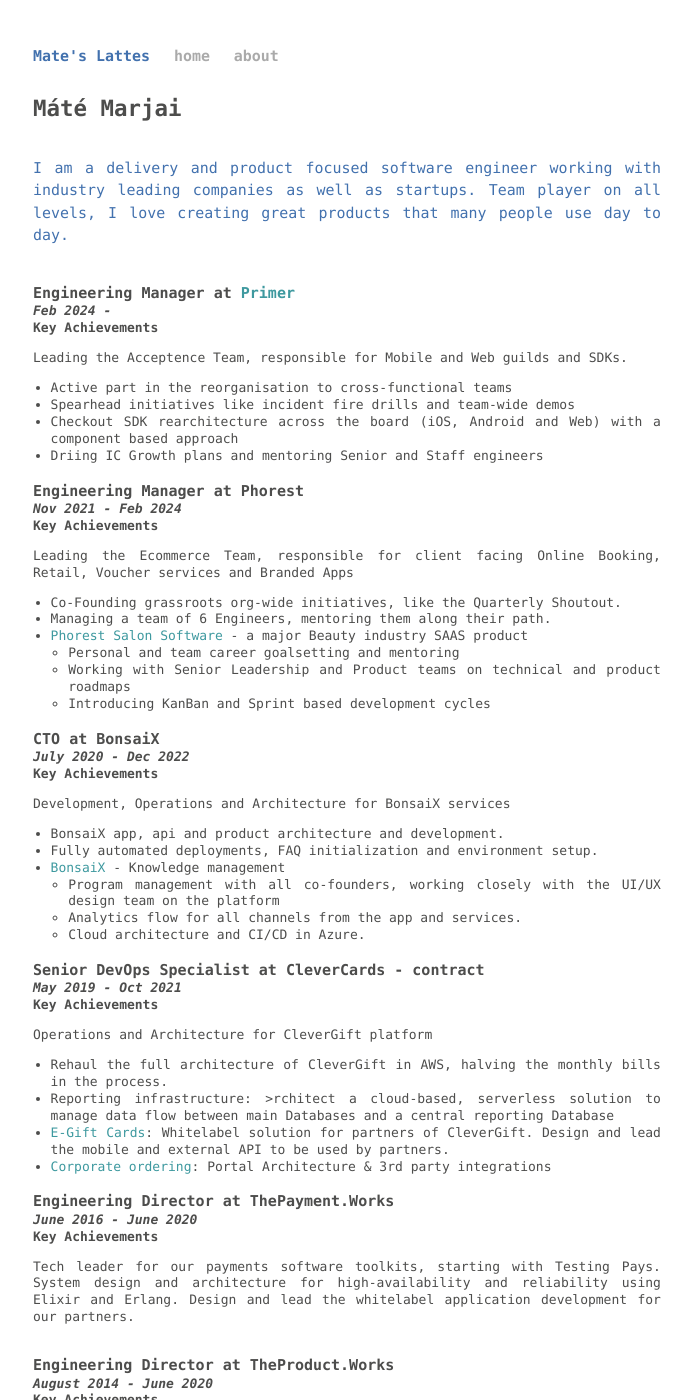
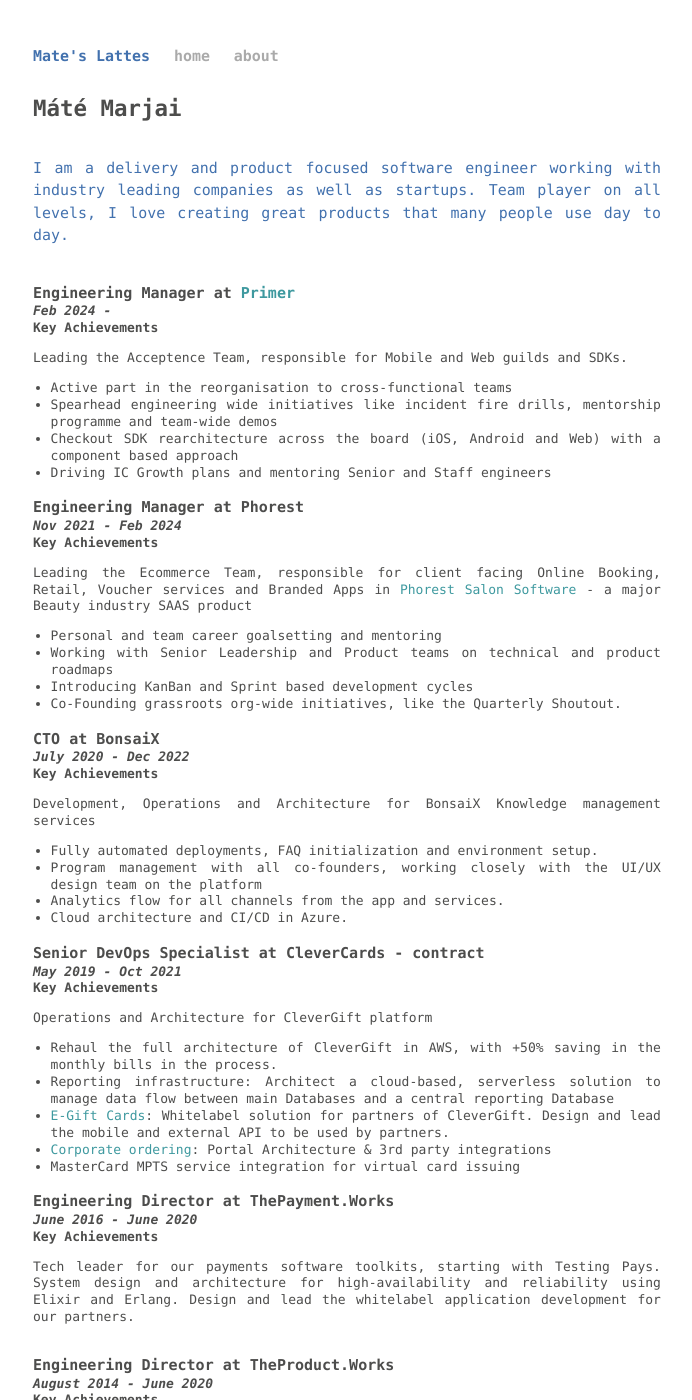
Before and after one commit to marjaimate/marjaimate.github.io, a Jekyll site: the page built from about.html, in a window 1280 px wide and 1400 px high. Shown: the whole window, without its empty margins (293-985 px from the left). Built offline with Jekyll 4.4.1, drawn with Linux system fonts in a browser that asks for light colours.

Commit message:
Updates to CV

```diff
--- a/about.html
+++ b/about.html
@@ -22,9 +22,9 @@
     </p>
     <ul>
       <li>Active part in the reorganisation to cross-functional teams</li>
-      <li>Spearhead initiatives like incident fire drills and team-wide demos</li>
+      <li>Spearhead engineering wide initiatives like incident fire drills, mentorship programme and team-wide demos</li>
       <li>Checkout SDK rearchitecture across the board (iOS, Android and Web) with a component based approach</li>
-      <li>Driing IC Growth plans and mentoring Senior and Staff engineers</li>
+      <li>Driving IC Growth plans and mentoring Senior and Staff engineers</li>
     </ul>
     <br/>
 
@@ -33,18 +33,13 @@
     <h4>Nov 2021 - Feb 2024</h4>
     <h5>Key Achievements</h5>
     <p class="key-points">
-    Leading the Ecommerce Team, responsible for client facing Online Booking, Retail, Voucher services and Branded Apps
+    Leading the Ecommerce Team, responsible for client facing Online Booking, Retail, Voucher services and Branded Apps in <a href="https://phorest.com" target="_blank">Phorest Salon Software</a> - a major Beauty industry SAAS product
     </p>
-    <ul>
-      <li>Co-Founding grassroots org-wide initiatives, like the Quarterly Shoutout.</li>
-      <li>Managing a team of 6 Engineers, mentoring them along their path.</li>
-      <li><a href="https://phorest.com" target="_blank">Phorest Salon Software</a> - a major Beauty industry SAAS product
       <ul>
         <li>Personal and team career goalsetting and mentoring</li>
         <li>Working with Senior Leadership and Product teams on technical and product roadmaps</li>
         <li>Introducing KanBan and Sprint based development cycles</li>
-        </ul>
-      </li>
+        <li>Co-Founding grassroots org-wide initiatives, like the Quarterly Shoutout.</li>
       </ul>
     <br/>
 
@@ -52,18 +47,13 @@
     <h4>July 2020 - Dec 2022</h4>
     <h5>Key Achievements</h5>
     <p class="key-points">
-    Development, Operations and Architecture for BonsaiX services
+    Development, Operations and Architecture for BonsaiX Knowledge management services
     </p>
       <ul>
-      <li>BonsaiX app, api and product architecture and development.</li>
         <li>Fully automated deployments, FAQ initialization and environment setup.</li>
-      <li><a href="https://www.bonsaix.com" target="_blank">BonsaiX</a> - Knowledge management
-        <ul>
         <li>Program management with all co-founders, working closely with the UI/UX design team on the platform</li>
         <li>Analytics flow for all channels from the app and services.</li>
         <li>Cloud architecture and CI/CD in Azure.</li>
-        </ul>
-      </li>
       </ul>
     <br/>
 
@@ -74,10 +64,11 @@
     Operations and Architecture for CleverGift platform
     </p>
     <ul>
-      <li>Rehaul the full architecture of CleverGift in AWS, halving the monthly bills in the process.</li>
-      <li>Reporting infrastructure: >rchitect a cloud-based, serverless solution to manage data flow between main Databases and a central reporting Database</li>
+      <li>Rehaul the full architecture of CleverGift in AWS, with +50% saving in the monthly bills in the process.</li>
+      <li>Reporting infrastructure: Architect a cloud-based, serverless solution to manage data flow between main Databases and a central reporting Database</li>
       <li><a href="https://clevercards.com" target="_blank">E-Gift Cards</a>: Whitelabel solution for partners of CleverGift. Design and lead the mobile and external API to be used by partners.</li>
       <li><a href="https://clevercards.com" target="_blank">Corporate ordering</a>: Portal Architecture & 3rd party integrations</li>
+      <li>MasterCard MPTS service integration for virtual card issuing</li>
     </ul>
     <br/>
 
```
Also changed, not shown: 12 other files. Lines whose indentation alone changed are shown as unchanged.
